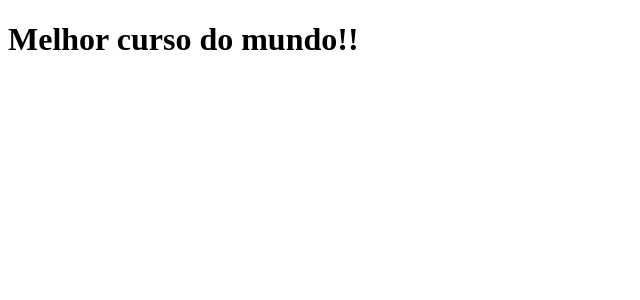
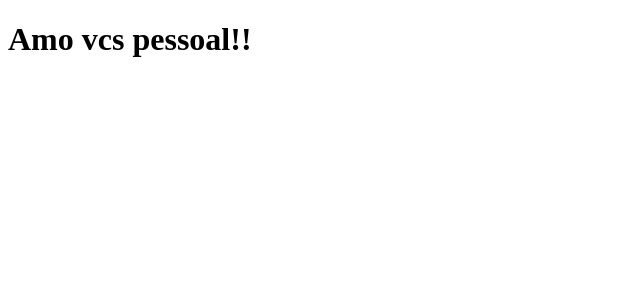
Before and after one commit to GabiBreda/clone-tabnews, a Next.js app: page / in a window 1280 px wide. Shown: the top 300 px of the page, without its empty margins (0-640 px from the left). Built offline with nearby package versions, Linux system fonts and the light colour scheme.

Commit message:
modifica a frase

```diff
--- a/pages/index.js
+++ b/pages/index.js
@@ -1,5 +1,5 @@
 function Home(){
-    return <h1>Melhor curso do mundo!!</h1>
+    return <h1>Amo vcs pessoal!!</h1>
 }
 
 export default Home;
```
